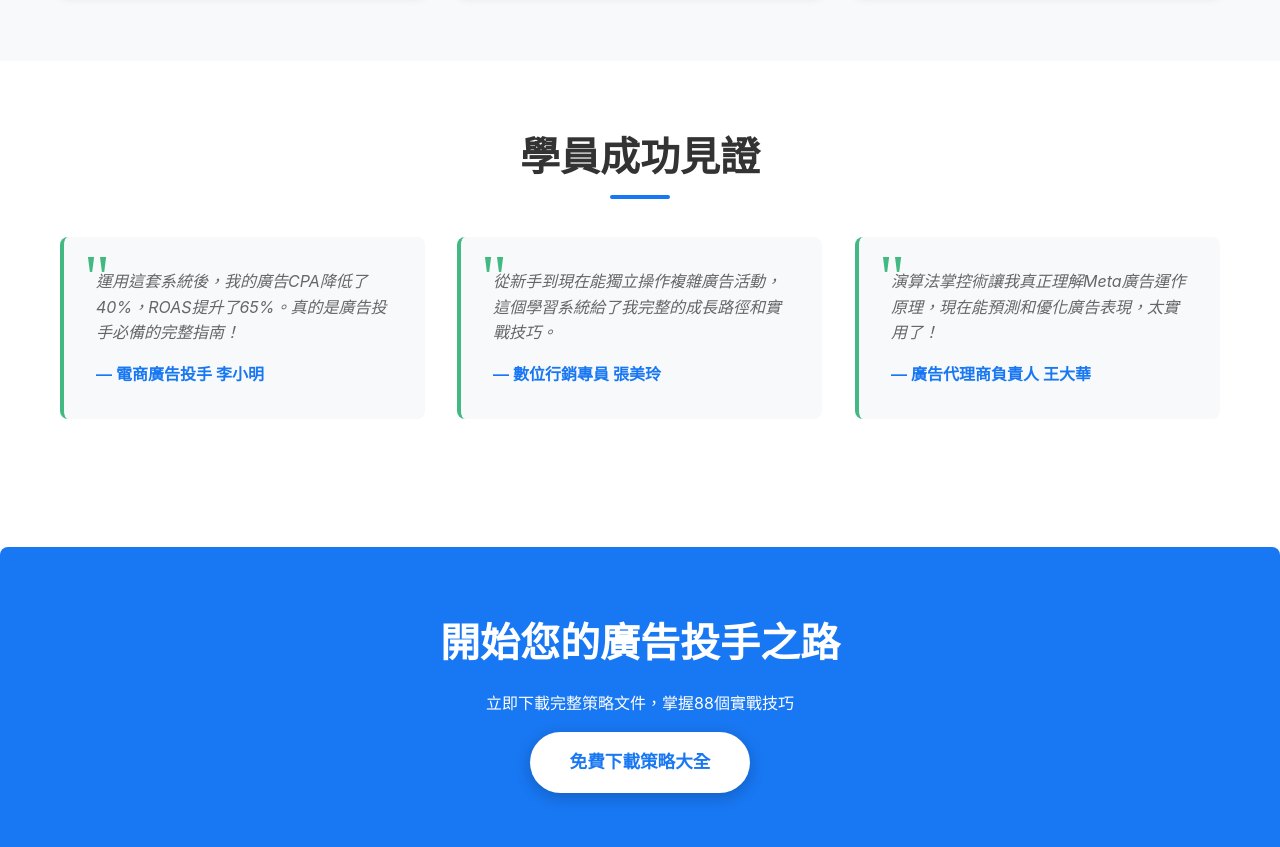
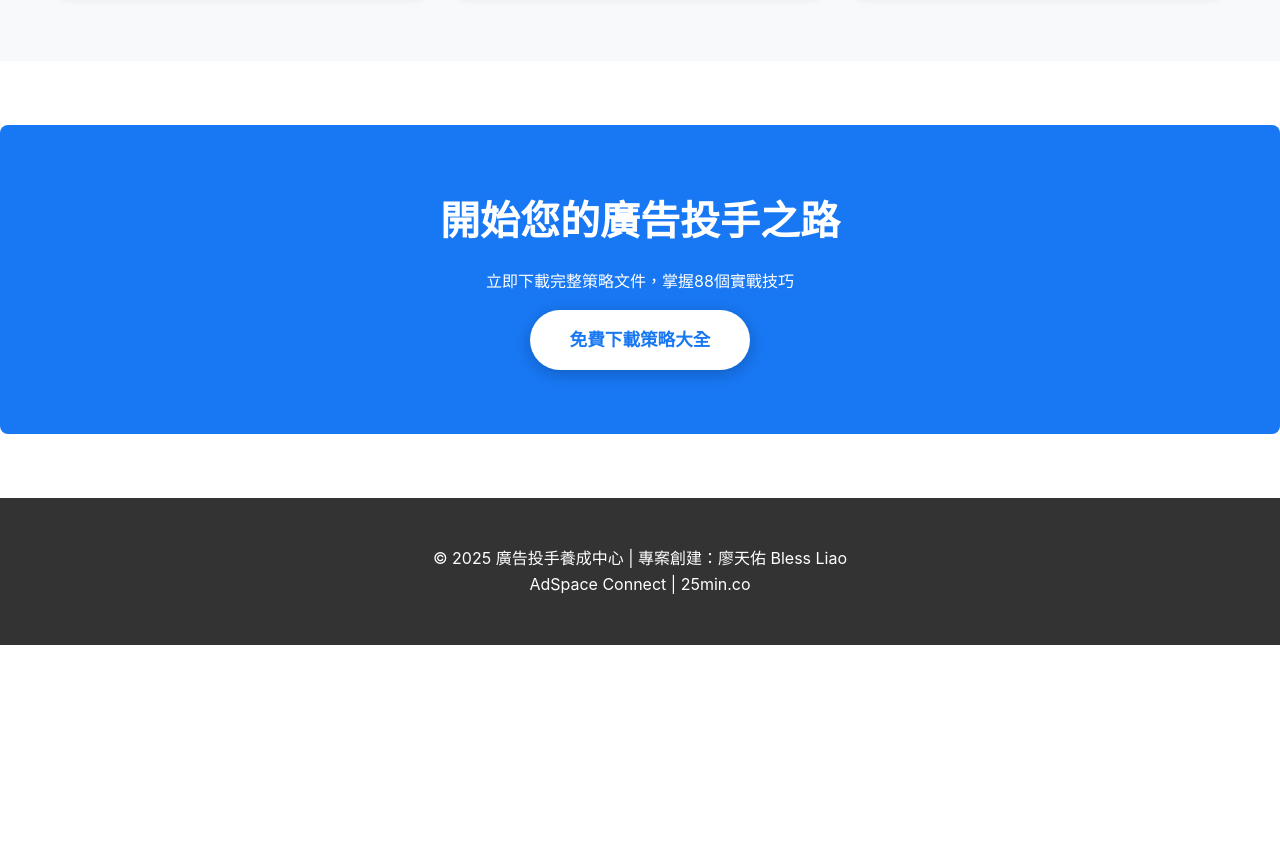
Before and after one commit to bless25min/MetaAd, a plain HTML site: page index.html in a window 1280 px wide. Shown: the part 1433-2280 px from the top of the page. After the commit the page ends 2078 px from the top, so only its background shows below. Drawn offline with Linux system fonts and the light colour scheme.

Commit message:
Update index.html

```diff
--- a/index.html
+++ b/index.html
@@ -617,29 +617,6 @@
             </div>
         </section>
 
-        <section id="testimonials" class="testimonial-section">
-            <div class="container">
-                <h2 class="section-title">學員成功見證</h2>
-
-                <div class="testimonial-grid">
-                    <div class="testimonial-card">
-                        <p class="testimonial-text">運用這套系統後，我的廣告CPA降低了40%，ROAS提升了65%。真的是廣告投手必備的完整指南！</p>
-                        <div class="testimonial-author">— 電商廣告投手 李小明</div>
-                    </div>
-
-                    <div class="testimonial-card">
-                        <p class="testimonial-text">從新手到現在能獨立操作複雜廣告活動，這個學習系統給了我完整的成長路徑和實戰技巧。</p>
-                        <div class="testimonial-author">— 數位行銷專員 張美玲</div>
-                    </div>
-
-                    <div class="testimonial-card">
-                        <p class="testimonial-text">演算法掌控術讓我真正理解Meta廣告運作原理，現在能預測和優化廣告表現，太實用了！</p>
-                        <div class="testimonial-author">— 廣告代理商負責人 王大華</div>
-                    </div>
-                </div>
-            </div>
-        </section>
-
         <section class="cta-section">
             <div class="container">
                 <h2>開始您的廣告投手之路</h2>
```
